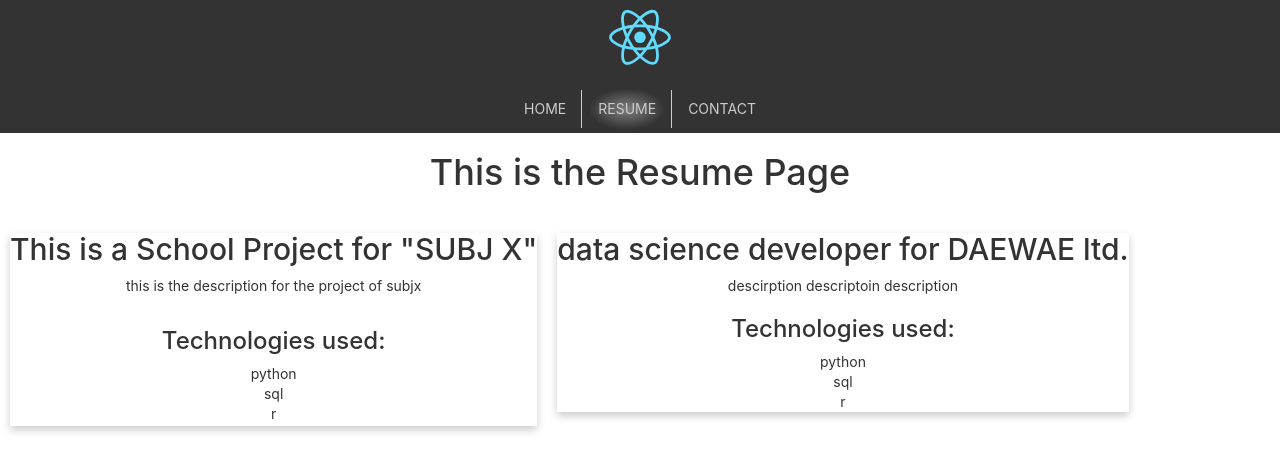
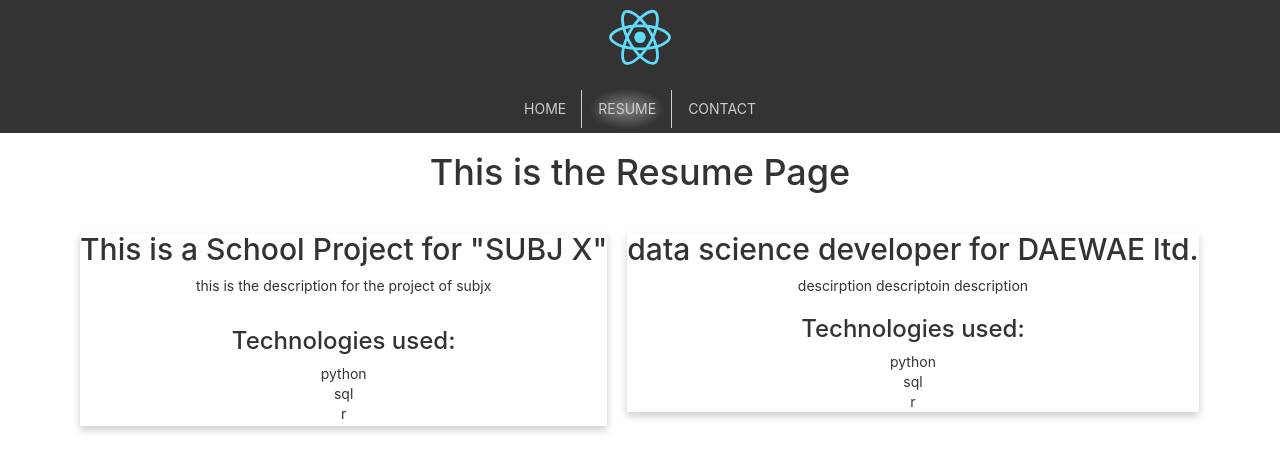
Before and after one commit to tomazinhal/webresume, a React (Create React App) app: page /resume in a window 1280 px wide. Shown: the top 472 px of the page. Built offline with nearby package versions, Linux system fonts and the light colour scheme.

Commit message:
App | added main container

```diff
--- a/src/App/App.js
+++ b/src/App/App.js
@@ -13,11 +13,13 @@ class App extends Component {
 		return (
 			<div className="App">
 				<Header/>
+        <main className="container">
 				<Switch>
 					<Route exact path="/" component={Home} />
 					<Route path="/contact" component={Contact} />
 					<Route path="/resume" component={Resume} />
 				</Switch>
+        </main>
 			</div>
 		);
 	}
```
